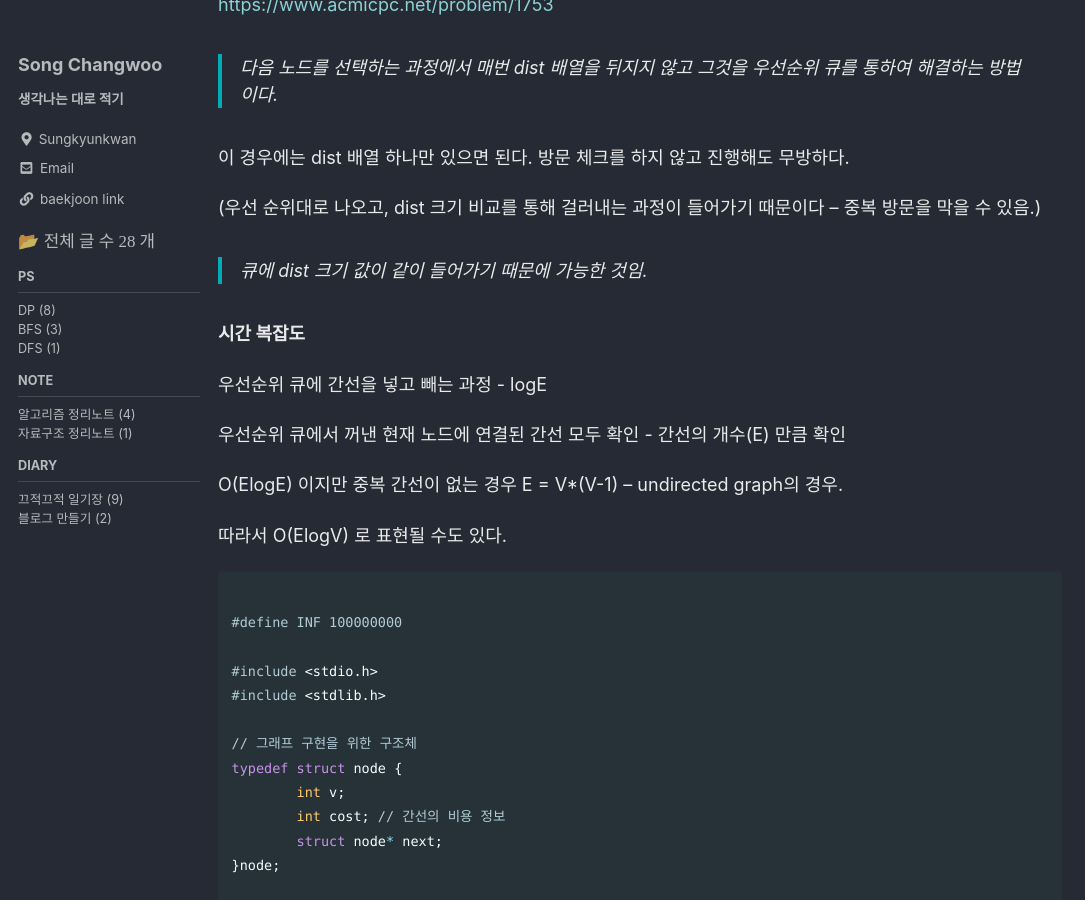
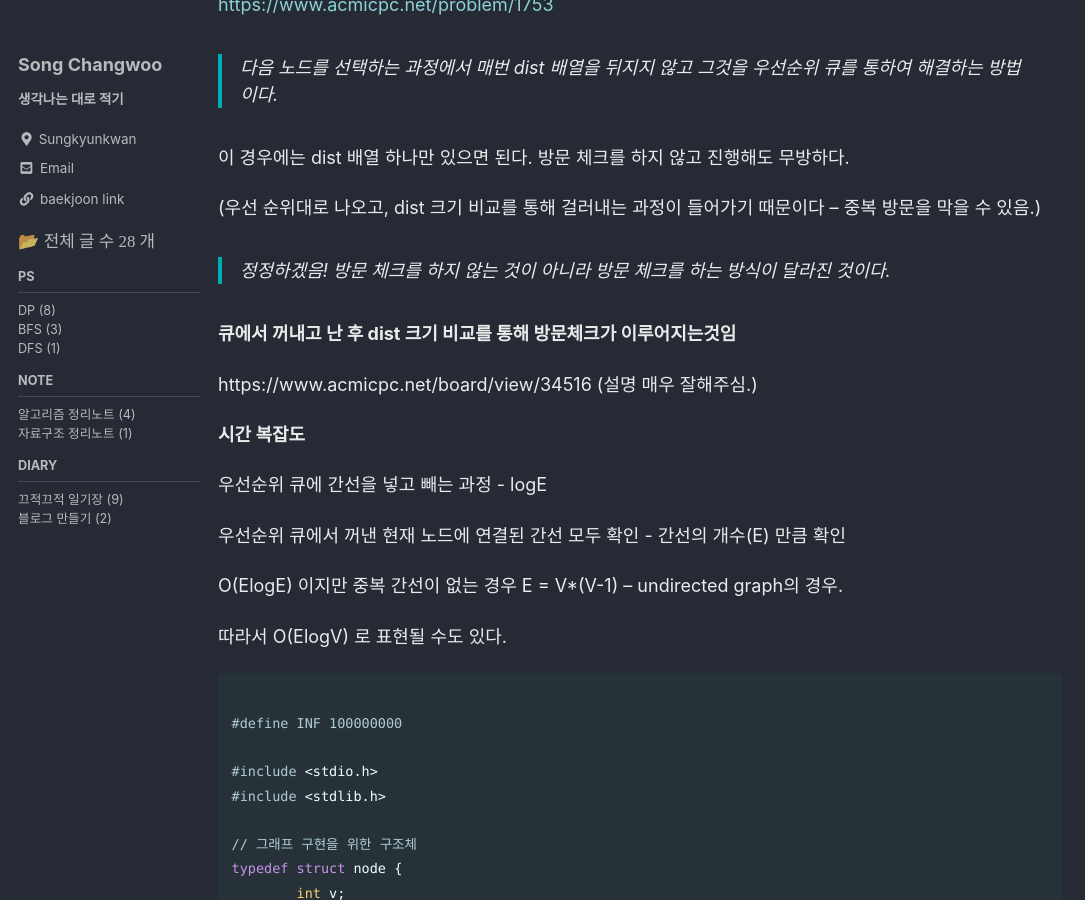
Before and after one commit to IsIthappy/IsIthappy.github.io, a Jekyll site: the page built from _posts/2021-12-30-dijkstudy.md, in a window 1280 px wide and 900 px high, scrolled down 4161 px. Shown: the whole window, without its empty margins (0-1085 px from the left). Built offline with Jekyll 4.4.1, drawn with Linux system fonts in a browser that asks for light colours; cached includes are drawn as plain includes; some of the changed text lies outside the part shown.

Commit message:
modify dijk

```diff
--- a/_posts/2021-12-30-dijkstudy.md
+++ b/_posts/2021-12-30-dijkstudy.md
@@ -138,7 +138,7 @@ void dijk()
 				cur = i;
 			}
 		}
-		if (min != INF)
+		if (min != INF) // 요요 이 방문 체크가 굉장히 중요합니다.
 			visit[cur] = true;
 		else // 모든 정점을 방문하지는 않았지만 더 이상 갈 수 있는 정점이 없는 경우.(component가 두개이상)
 			break;
@@ -183,8 +183,11 @@ void init()
 
 (우선 순위대로 나오고, dist 크기 비교를 통해 걸러내는 과정이 들어가기 때문이다 -- 중복 방문을 막을 수 있음.)
 
-> 큐에 dist 크기 값이 같이 들어가기 때문에 가능한 것임.
+> 정정하겠음! 방문 체크를 하지 않는 것이 아니라 방문 체크를 하는 방식이 달라진 것이다.
 
+**큐에서 꺼내고 난 후 dist 크기 비교를 통해 방문체크가 이루어지는것임**
+
+https://www.acmicpc.net/board/view/34516 (설명 매우 잘해주심.)
 
 **시간 복잡도**
 
@@ -265,7 +268,7 @@ void dijk()
 	{
 		int cur_v = heap[1].vertex, cur_dist = heap[1].d;
 		pop_heap();
-		if (cur_dist > dist[cur_v]) // dist 크기 비교를 통해서 불필요한 방문을 쳐내는 것이다.
+		if (cur_dist > dist[cur_v]) // dist 크기 비교를 통해서 불필요한 방문을 쳐내는 것이다. 즉, 이게 방문 체크해주고 있는거임.
 			continue;
 		if (list[cur_v] != NULL) // 현재 노드에서 갈 수 있는 노드들의 dist 갱신
 		{
@@ -397,6 +400,8 @@ void free_mem()
 
 # 4. 후기
 
+> 다익스트라 알고리즘에서는 방문체크를 해주는 것이 굉장히 중요합니다.
+
 다익스트라 알고리즘의 시간복잡도가 이게 맞는지는 잘 모르겠다.
 
 나중에 보는 나야 다시 한번 보고 틀린 부분 좀 고쳐봐.
```
